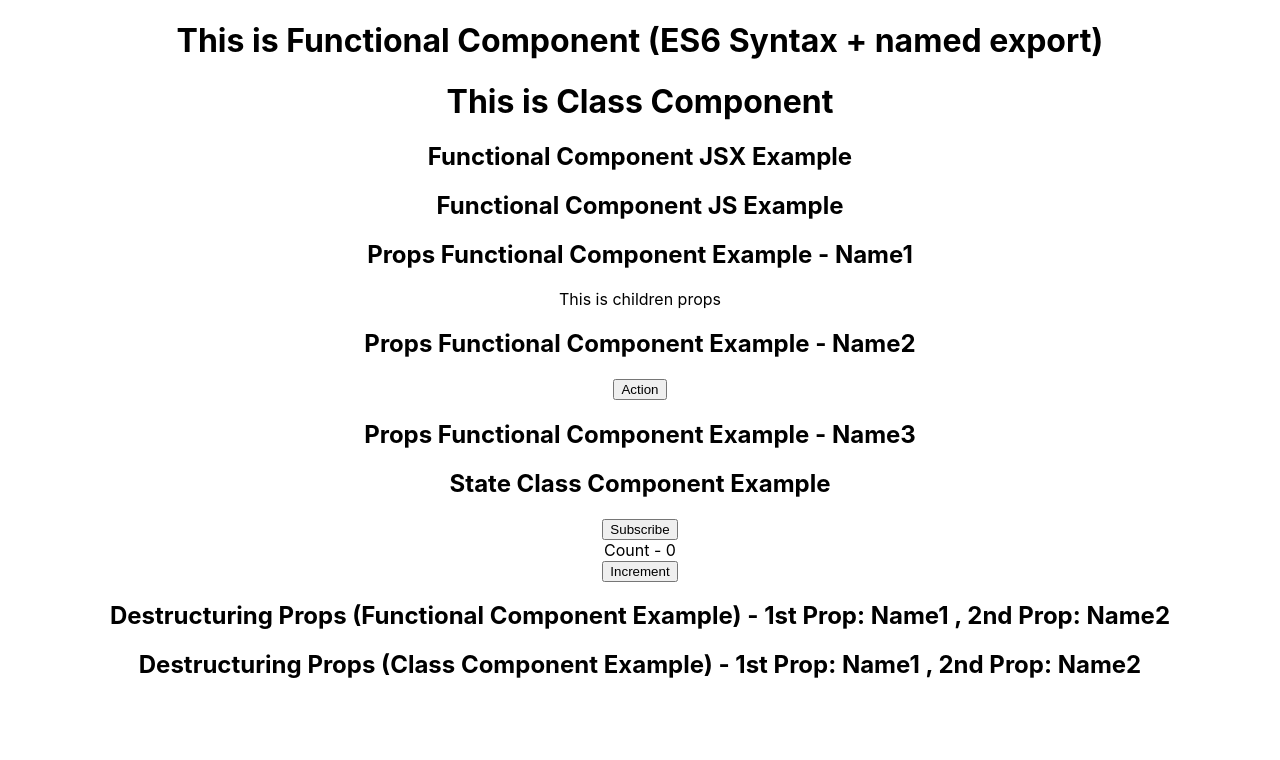
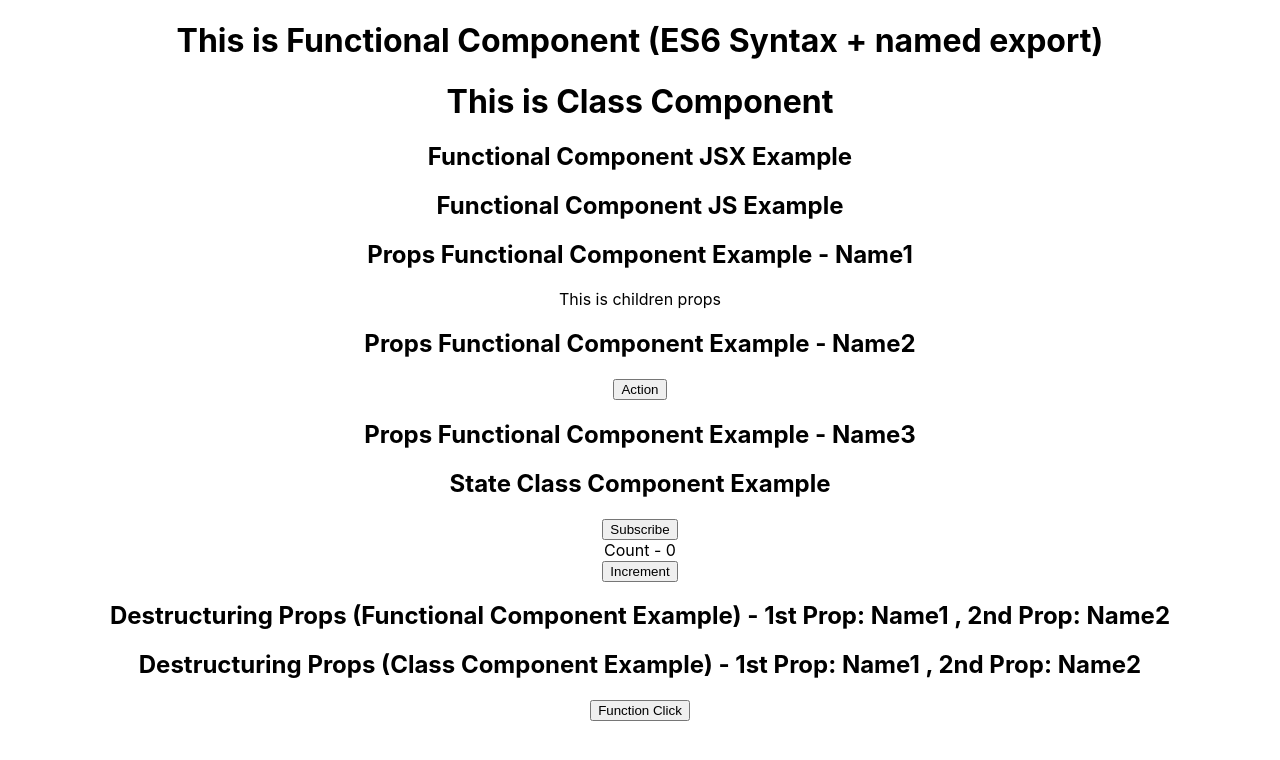
Before and after one commit to sagarteria/Sample-Create-React-App, a React (Create React App) app: page / in a window 1280 px wide. Shown: the top 760 px of the page. Built offline with nearby package versions, Linux system fonts and the light colour scheme.

Commit message:
initial commit

```diff
--- a/src/App.js
+++ b/src/App.js
@@ -9,6 +9,7 @@ import StateClassExample from './components/StateClassExample';
 import Counter from './components/Counter';
 import FunctionalCompDestructure from './components/DestructuringPropsStates/FunctionalCompDestructure';
 import ClassCompDestructure from './components/DestructuringPropsStates/ClassCompDestructure';
+import FunctionClick from './components/Events/FunctionClick';
 
 
 function App() {
@@ -32,8 +33,9 @@ function App() {
       <Counter />
 
       <FunctionalCompDestructure FirstProp='Name1' SecondProp='Name2'/>
+      <ClassCompDestructure FirstProp='Name1' SecondProp='Name2'/>
 
-      <ClassCompDestructure FirstProp='Name1' SecondProp='Name2'/>
+      <FunctionClick />
 
     </div>
   );
--- /dev/null
+++ b/src/components/Events/FunctionClick.js
@@ -0,0 +1,14 @@
+import React from 'react';
+
+function FunctionalClick () {
+  function clickHandler() {
+    console.log('Button clicked');
+  }
+  return (
+    <div>
+      <button onClick={clickHandler}>Function Click</button>
+    </div>
+  )
+}
+
+export default FunctionalClick;
```
